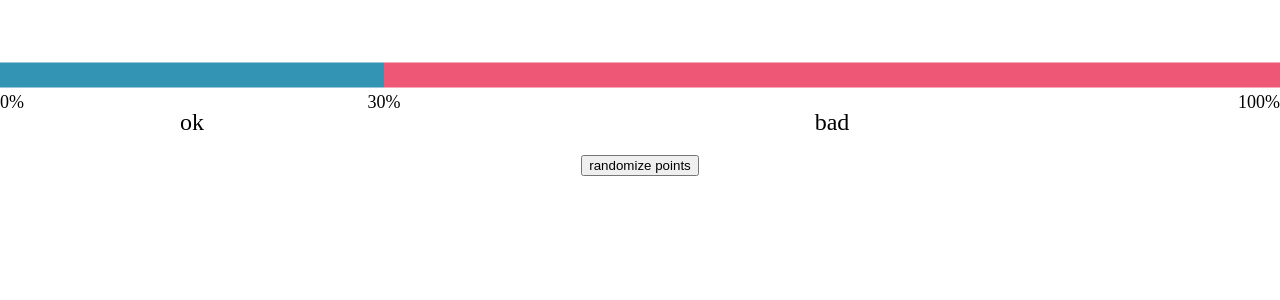
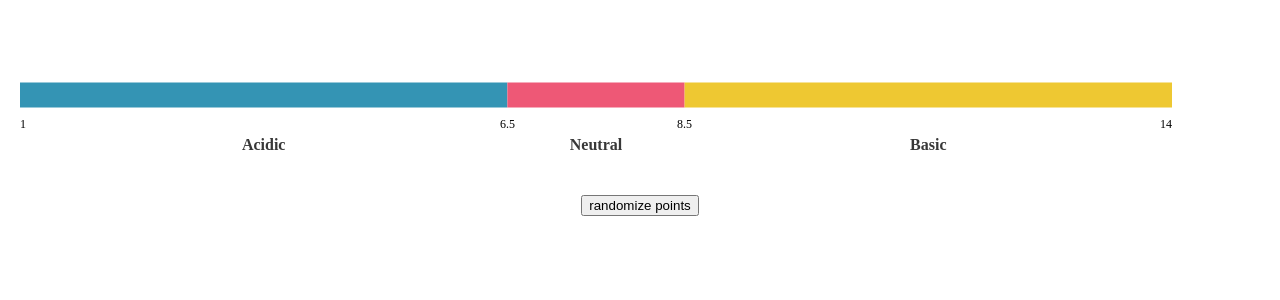
Before and after one commit to daee-kang/bulletgraph, a React (Create React App) app: page / in a window 1280 px wide. Shown: the top 300 px of the page. Built offline with nearby package versions, Linux system fonts and the light colour scheme.

Commit message:
styling (font and pointer)

```diff
--- a/src/App.js
+++ b/src/App.js
@@ -9,10 +9,12 @@ function App() {
 
   const [ranges, setRanges] = useState(
     {
-      type: 'percentage',
+      type: 'finiteToFinite',
       ranges: [
-        { name: 'ok', x: 0.3 },
-        { name: 'bad', x: 1.0 }
+        { x: 1.0 }, //our start point
+        { name: 'Acidic', x: 6.5 },
+        { name: 'Neutral', x: 8.5 },
+        { name: 'Basic', x: 14.0 }, //14.0 would be end point
       ]
     }
   );
@@ -73,7 +75,7 @@ function App() {
     for (let i = 0; i < numPoints; i++) {
       points.push({
         name: `bulet point ${i + 1}`,
-        x: (Math.random()),
+        x: (Math.random() * 13 + 1),
         unit: 'pH'
       });
     }
@@ -84,13 +86,15 @@ function App() {
   return (
     <div className="App">
       {/* the style on the div is just for a test on screen responsiveness */}
-      <div>
+      <div style={{ width: '90%', margin: '20px' }}>
         <BulletGraph
           points={points}
           sensorRanges={ranges}
           barWidth={25}
+          precision={1}
         />
       </div>
+
 
       <button onClick={randomizePoints}> randomize points</button>
       {points.map(point => <div>{point.name} : {point.x}</div>)}
--- /dev/null
+++ b/src/BulletGraph.css
@@ -0,0 +1,5 @@
+@import url('https://fonts.googleapis.com/css2?family=Rubik:wght@300;400;600&display=swap');
+
+.bullet-graph {
+    font-family: 'Rubik', sans-serif;
+}
--- a/src/BulletGraph.js
+++ b/src/BulletGraph.js
@@ -1,8 +1,9 @@
 import React, { useEffect, useRef } from 'react';
+import './BulletGraph.css';
 
 const BulletGraph = (props) => {
     const canvasRef = useRef(null);
-    let { points, sensorRanges, colors, barWidth } = props;
+    let { points, sensorRanges, colors, barWidth, precision } = props;
     let { ranges, type } = sensorRanges;
 
     //'consts' set in useeffect since it is dependent on our size
@@ -49,7 +50,7 @@ const BulletGraph = (props) => {
             //just draw the last label since our for loop in drawranges won't hit this last part
             ctx.fillStyle = 'black';
             ctx.textAlign = "end";
-            ctx.font = '18px serif';
+            ctx.font = '12px Rubik';
             ctx.fillText('100%', getWidthOfRange(0, 1), TEXT_Y);
         }
 
@@ -87,7 +88,7 @@ const BulletGraph = (props) => {
                 if (type !== 'infiniteToInfinite') {
                     ctx.fillStyle = 'black';
                     ctx.textAlign = "start";
-                    ctx.font = '18px serif';
+                    ctx.font = '12px Rubik';
                     let text = start;
                     if (type === 'percentage') text = "0%";
                     ctx.fillText(text, 0, TEXT_Y);
@@ -104,7 +105,7 @@ const BulletGraph = (props) => {
 
                 ctx.fillStyle = 'black';
                 ctx.textAlign = "center";
-                ctx.font = '18px serif';
+                ctx.font = '12px Rubik';
                 let text = ranges[i - 1].x;
                 if (type === 'percentage') text = `${ranges[i - 1].x * 100}%`;
                 ctx.fillText(text, prevWidth, TEXT_Y);
@@ -121,7 +122,7 @@ const BulletGraph = (props) => {
                 if (i === ranges.length - 1) {
                     ctx.fillStyle = 'black';
                     ctx.textAlign = "end";
-                    ctx.font = '18px serif';
+                    ctx.font = '12px Rubik';
                     let x = ranges[i].x;
                     if (x === undefined) x = getTotalRange();
                     if (type === 'percentage') x = '100%';
@@ -263,12 +264,12 @@ const BulletGraph = (props) => {
     };
 
     const drawPoint = (ctx, startx, starty) => {
-        ctx.fillStyle = "white";
-        ctx.strokeStyle = "gray";
+        ctx.fillStyle = "#F5F5F5";
+        ctx.strokeStyle = "#585858";
         ctx.lineWidth = 3;
-        const borderRadius = 5;
+        const borderRadius = 10;
         let points = [
-            [startx, starty],
+            [startx, starty + 4],
             [startx + GRAPH_HEIGHT * 0.75, starty - GRAPH_HEIGHT],
             [startx - GRAPH_HEIGHT * 0.75, starty - GRAPH_HEIGHT]
         ];
@@ -344,9 +345,9 @@ const BulletGraph = (props) => {
         const wright = getWorldX(right);
         const mid = wleft + ((wright - wleft) / 2); //avoid overflow if it ever for some reason happens idk dude
 
-        ctx.fillStyle = 'black';
+        ctx.fillStyle = '#383838';
         ctx.textAlign = "center";
-        ctx.font = '24px serif';
+        ctx.font = 'bold 16px Rubik';
         ctx.fillText(label, mid, LABEL_Y);
     };
 
@@ -403,6 +404,7 @@ const BulletGraph = (props) => {
     }, [points, props]);
 
     return <canvas
+        className="bullet-graph"
         ref={canvasRef}
         {...props}
     />;
```
Also changed, not shown: 2 other files (tests, documents, lock files or other folders).
